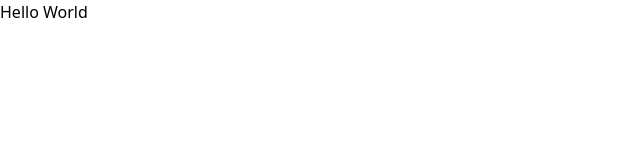
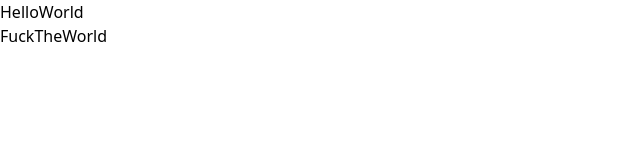
Before and after one commit to epenflow/epenflow, a Next.js app: page / in a window 1280 px wide. Shown: the top 160 px of the page, without its empty margins (0-640 px from the left). Built offline with nearby package versions, Linux system fonts and the light colour scheme.

Commit message:
create window

```diff
--- /dev/null
+++ b/src/components/apps/fuck-the-world.tsx
@@ -0,0 +1,10 @@
+import React from "react";
+
+const FuckTheWorld: React.FC<{ id: string }> = ({ id }) => {
+	return (
+		<div>
+			<h1>{id}</h1>
+		</div>
+	);
+};
+export default React.memo(FuckTheWorld);
--- a/src/components/apps/hello-world.tsx
+++ b/src/components/apps/hello-world.tsx
@@ -1,7 +1,11 @@
 import React from "react";
 
-const HelloWorld: React.FC<{ id: string }> = () => {
-	return <h1>Hello World</h1>;
+const HelloWorld: React.FC<{ id: string }> = ({ id }) => {
+	return (
+		<div>
+			<h1>{id}</h1>
+		</div>
+	);
 };
 
 export default React.memo(HelloWorld);
--- a/src/components/system/desktop/index.tsx
+++ b/src/components/system/desktop/index.tsx
@@ -1,4 +1,5 @@
 "use client";
+import Window from "@/components/system/window";
 import directory from "@/contexts/process/directory";
 import List from "@/utils/list";
 import React from "react";
@@ -7,7 +8,15 @@ const Desktop = () => {
 	return (
 		<>
 			<List list={Object.entries(directory)}>
-				{([id, { Component }]) => <Component id={id} key={id} />}
+				{([id, { Component, hasWindow }]) =>
+					hasWindow ? (
+						<Window>
+							<Component key={id} id={id} />
+						</Window>
+					) : (
+						<Component key={id} id={id} />
+					)
+				}
 			</List>
 		</>
 	);
--- /dev/null
+++ b/src/components/system/window/index.tsx
@@ -0,0 +1,7 @@
+import dynamic from "next/dynamic";
+import type React from "react";
+
+const Window: React.FC<React.ComponentProps<"div">> = ({ ...rest }) => {
+	return <div {...rest} />;
+};
+export default dynamic(() => Promise.resolve(Window));
--- a/src/contexts/process/directory.ts
+++ b/src/contexts/process/directory.ts
@@ -8,11 +8,16 @@ type Processes = Record<
 	string,
 	{
 		Component: React.ComponentType<ComponentProcessProps>;
+		hasWindow?: boolean;
 	}
 >;
 const directory: Processes = {
 	HelloWorld: {
 		Component: dynamic(() => import("@/components/apps/hello-world")),
+		hasWindow: true,
+	},
+	FuckTheWorld: {
+		Component: dynamic(() => import("@/components/apps/fuck-the-world")),
 	},
 };
 
```
Also changed, not shown: 1 other file (tests, documents, lock files or other folders).
